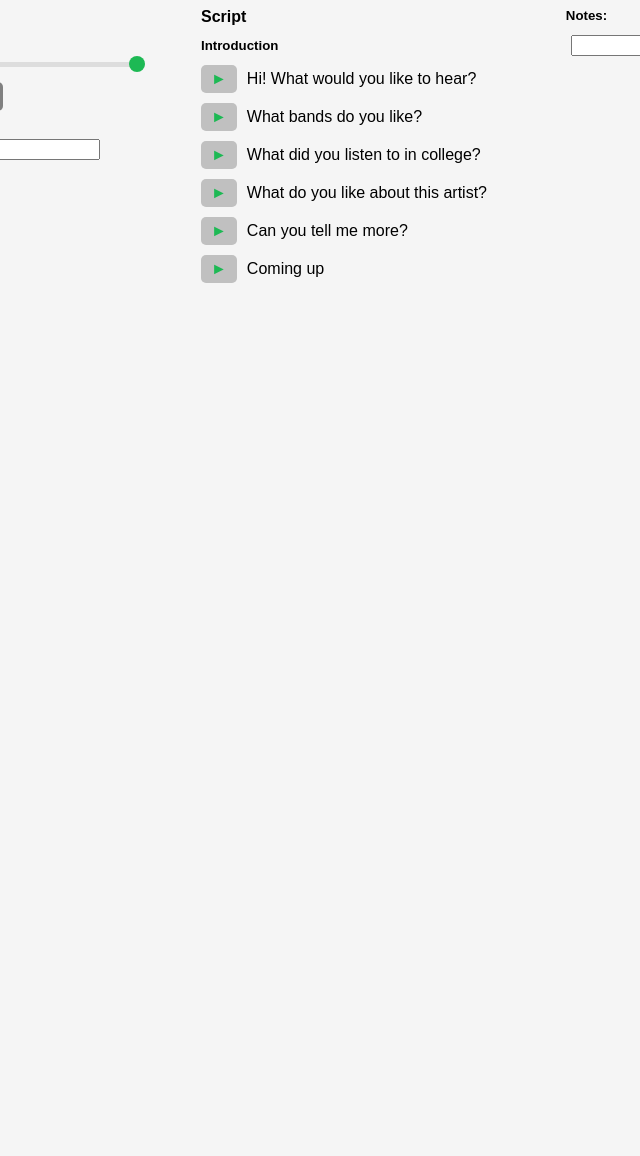
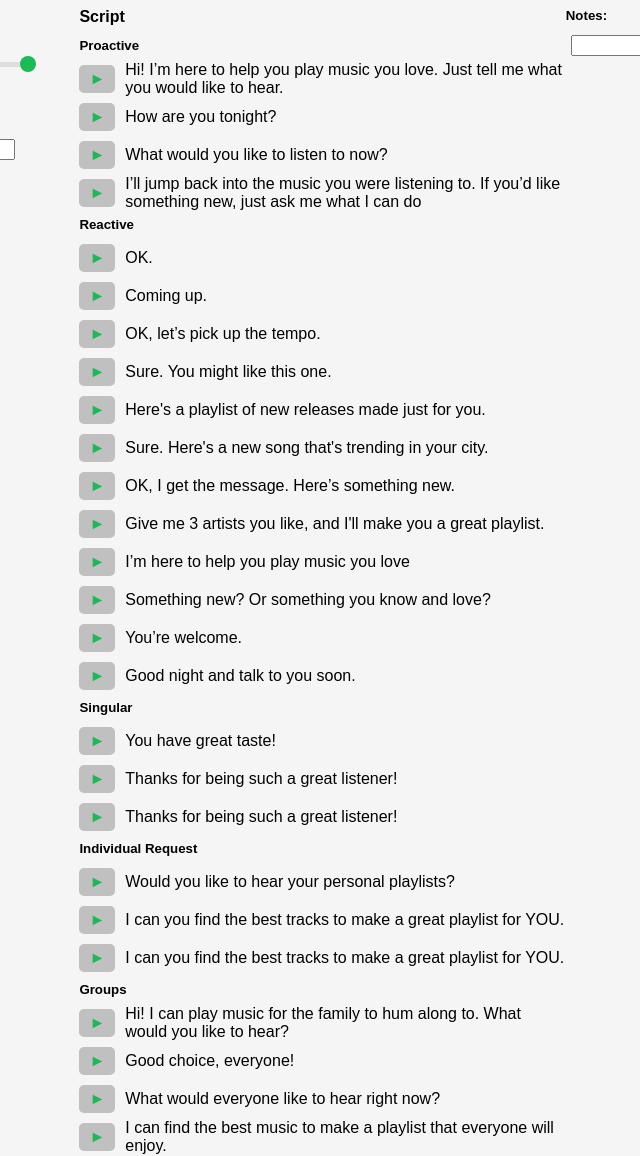
Before and after one commit to nikmart/DJBot-at-Home, a website: page CONTROL/public/index.html in a window 1280 px wide. Shown: the part 29-1185 px from the top of the page, without its empty margins (439-1079 px from the left). Before the commit the page ends 832 px from the top, so only its background shows below. Drawn offline with nearby package versions, Linux system fonts and the light colour scheme; no server answers.

Commit message:
Adding questions

```diff
--- a/CONTROL/public/index.html
+++ b/CONTROL/public/index.html
@@ -53,38 +53,158 @@
     <div class="right-container">
       <h4>Script</h4>
 
+      <!-- Proactive -->
       <div class="script-container">
-        <h5>Introduction</h5>
+        <h5>Proactive</h5>
       </div>
 
       <div class="script-container">
         <button onClick="playMsg('q1')" class="play">&#9658;</button>
-        <p id="q1">Hi! What would you like to hear?</p>
+        <p id="q1">Hi! I’m here to help you play music you love. Just tell me what you would like to hear.</p>
       </div>
 
       <div class="script-container">
         <button onClick="playMsg('q2')" class="play">&#9658;</button>
-        <p id="q2">What bands do you like?</p>
+        <p id="q2">How are you tonight?</p>
       </div>
 
       <div class="script-container">
         <button onClick="playMsg('q3')" class="play">&#9658;</button>
-        <p id="q3">What did you listen to in college?</p>
+        <p id="q3">What would you like to listen to now?</p>
       </div>
 
       <div class="script-container">
         <button onClick="playMsg('q4')" class="play">&#9658;</button>
-        <p id="q4">What do you like about this artist?</p>
+        <p id="q4">I’ll jump back into the music you were listening to. If you’d like something new, just ask me what I can do</p>
+      </div>
+
+      <div class="script-container">
+        <h5>Reactive</h5>
       </div>
 
       <div class="script-container">
         <button onClick="playMsg('q5')" class="play">&#9658;</button>
-        <p id="q5">Can you tell me more?</p>
+        <p id="q5">OK.</p>
       </div>
 
       <div class="script-container">
         <button onClick="playMsg('q6')" class="play">&#9658;</button>
-        <p id="q6">Coming up</p>
+        <p id="q6">Coming up.</p>
+      </div>
+
+      <div class="script-container">
+        <button onClick="playMsg('q7')" class="play">&#9658;</button>
+        <p id="q7">OK, let’s pick up the tempo.</p>
+      </div>
+
+      <div class="script-container">
+        <button onClick="playMsg('q8')" class="play">&#9658;</button>
+        <p id="q8">Sure. You might like this one.</p>
+      </div>
+
+      <div class="script-container">
+        <button onClick="playMsg('q9')" class="play">&#9658;</button>
+        <p id="q9">Here's a playlist of new releases made just for you.</p>
+      </div>
+
+      <div class="script-container">
+        <button onClick="playMsg('q10')" class="play">&#9658;</button>
+        <p id="q10">Sure. Here's a new song that's trending in your city.</p>
+      </div>
+
+      <div class="script-container">
+        <button onClick="playMsg('q11')" class="play">&#9658;</button>
+        <p id="q11">OK, I get the message. Here’s something new.</p>
+      </div>
+
+      <div class="script-container">
+        <button onClick="playMsg('q12')" class="play">&#9658;</button>
+        <p id="q12">Give me 3 artists you like, and I'll make you a great playlist.</p>
+      </div>
+
+      <div class="script-container">
+        <button onClick="playMsg('q13')" class="play">&#9658;</button>
+        <p id="q13">I’m here to help you play music you love</p>
+      </div>
+
+      <div class="script-container">
+        <button onClick="playMsg('q14')" class="play">&#9658;</button>
+        <p id="q14">Something new? Or something you know and love?</p>
+      </div>
+
+      <div class="script-container">
+        <button onClick="playMsg('q15')" class="play">&#9658;</button>
+        <p id="q15">You’re welcome.</p>
+      </div>
+
+      <div class="script-container">
+        <button onClick="playMsg('q16')" class="play">&#9658;</button>
+        <p id="q16">Good night and talk to you soon.</p>
+      </div>
+
+      <!-- Singular Messages -->
+      <div class="script-container">
+        <h5>Singular</h5>
+      </div>
+
+      <div class="script-container">
+        <button onClick="playMsg('q17')" class="play">&#9658;</button>
+        <p id="q17">You have great taste!</p>
+      </div>
+
+      <div class="script-container">
+        <button onClick="playMsg('q18')" class="play">&#9658;</button>
+        <p id="q18">Thanks for being such a great listener!</p>
+      </div>
+
+      <div class="script-container">
+        <button onClick="playMsg('q19')" class="play">&#9658;</button>
+        <p id="q19">Thanks for being such a great listener!</p>
+      </div>
+
+      <!-- Individual Request -->
+      <div class="script-container">
+        <h5>Individual Request</h5>
+      </div>
+
+      <div class="script-container">
+        <button onClick="playMsg('q20')" class="play">&#9658;</button>
+        <p id="q20">Would you like to hear your personal playlists?</p>
+      </div>
+
+      <div class="script-container">
+        <button onClick="playMsg('q21')" class="play">&#9658;</button>
+        <p id="q21">I can you find the best tracks to make a great playlist for YOU.</p>
+      </div>
+
+      <div class="script-container">
+        <button onClick="playMsg('q22')" class="play">&#9658;</button>
+        <p id="q22">I can you find the best tracks to make a great playlist for YOU.</p>
+      </div>
+
+      <!-- Groups -->
+      <div class="script-container">
+        <h5>Groups</h5>
+      </div>
+
+      <div class="script-container">
+        <button onClick="playMsg('q23')" class="play">&#9658;</button>
+        <p id="q23">Hi! I can play music for the family to hum along to. What would you like to hear?</p>
+      </div>
+
+      <div class="script-container">
+        <button onClick="playMsg('q24')" class="play">&#9658;</button>
+        <p id="q24">Good choice, everyone!</p>
+      </div>
+
+      <div class="script-container">
+        <button onClick="playMsg('q25')" class="play">&#9658;</button>
+        <p id="q25">What would everyone like to hear right now?</p>
+      </div>
+
+      <div class="script-container">
+        <button onClick="playMsg('q26')" class="play">&#9658;</button>
+        <p id="q26">I can find the best music to make a playlist that everyone will enjoy.</p>
       </div>
 
     </div>
--- a/CONTROL/public/woz.css
+++ b/CONTROL/public/woz.css
@@ -1,3 +1,14 @@
+/**
+ * @Author: Nik Martelaro <nikmart>
+ * @Date:   2017-12-11T18:40:02-05:00
+ * @Email:  nmartelaro@gmail.com
+ * @Filename: woz.css
+ * @Last modified by:   nikmart
+ * @Last modified time: 2018-02-13T13:17:48-05:00
+ */
+
+
+
 html, body {
             height: 100%;
             margin: 0;
@@ -21,13 +32,13 @@ div {
     /*/*border: 1px solid red;*/*/
 }
 .left-container {
-    flex: 0 1 50%;
+    flex: 0 1 40%;
     min-height: 100%;
     max-width: 50%;
     /*border: 1px solid red;*/
 }
 .right-container {
-    flex: 0 1 30%;
+    flex: 0 1 40%;
     display: flex;
     height: 100%;
     max-width: 50%;
```
